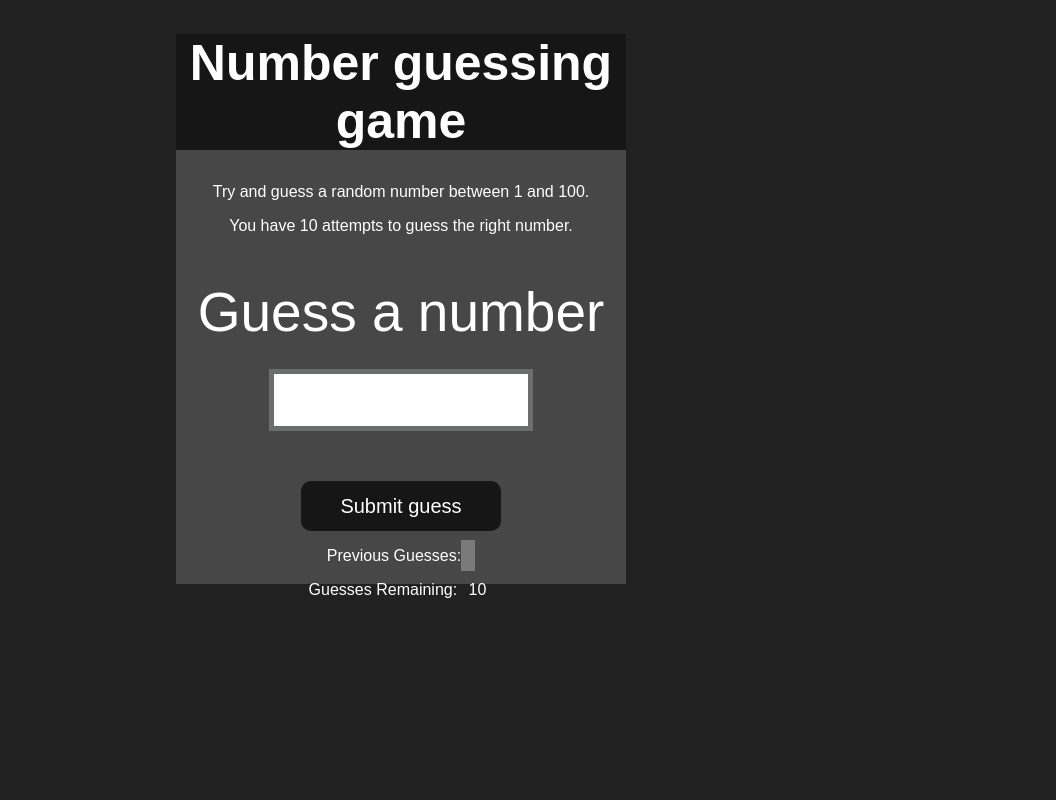
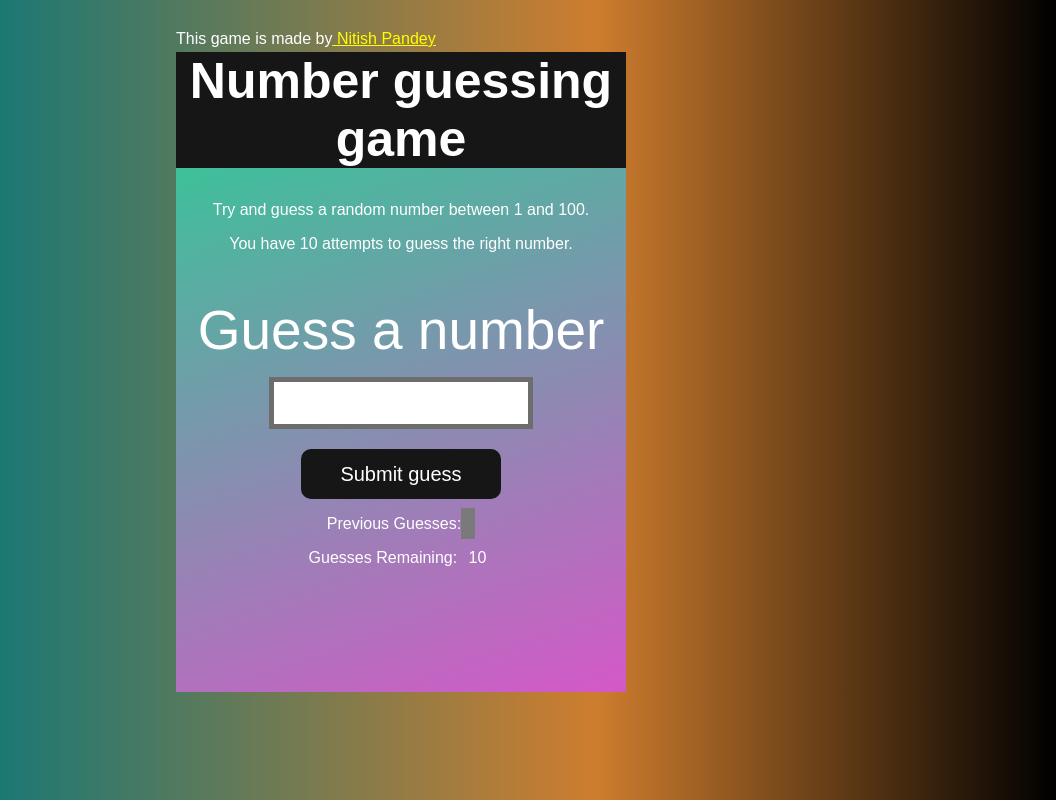
Before and after one commit to Nitish7040/Javascripts_Projects, a plain HTML site: page project_04/index.html in a window 1280 px wide. Shown: the whole page, without its empty margins (224-1280 px from the left). Drawn offline with Linux system fonts and the light colour scheme.

Commit message:
inital changes

```diff
--- a/project_04/index.html
+++ b/project_04/index.html
@@ -6,9 +6,9 @@
     <meta http-equiv="X-UA-Compatible" content="ie=edge">
     <title>Number Guessing Game</title>
     <link rel="stylesheet" href="./styles.css">
-    <!-- <link rel="stylesheet" href="../styles.css"> -->
 </head>
 <body>
+    <span class="name" >This game is made by<u><a href="https://github.com/Nitish7040/Javascripts_Projects/tree/main/project_04"> Nitish Pandey</a></u></span>
     <div id="wrapper">
       <h1>Number guessing game</h1>
     <p>Try and guess a random number between 1 and 100.</p>
--- a/project_04/styles.css
+++ b/project_04/styles.css
@@ -7,7 +7,8 @@ html {
     max-width: 750px;
     min-width: 480px;
     margin: 0 auto;
-    background-color: #212121;
+    background: rgb(26,120,117);
+    background: linear-gradient(90deg, rgba(26,120,117,1) 17%, rgba(206,125,46,1) 64%, rgba(0,0,0,1) 100%);
   }
 
   .lastResult {
@@ -28,7 +29,7 @@ html {
     border-radius: 25px;
     font-size: 30px;
     border-style: none;
-    margin-top: 30px;
+    margin-top: 0px;
     /* margin-left: 50px; */
   }
 
@@ -40,20 +41,20 @@ html {
     border-radius: 10px;
     font-size: 20px;
     border-style: none;
-    margin-top: 50px;
+    margin-top: 20px;
     /* margin-left: 75px; */
   }
 
   #guessField {
     color: #000;
     width: 250px;
-    height: 50px;
+    height: 40px;
     font-size: 30px;
     border-style: none;
-    margin-top: 25px;
+    margin-top: 0px;
 
     /* margin-left: 50px; */
-    border: 5px solid #6c6d6d;
+    border: 5px solid #6c6d6c;
     text-align: center;
   }
 
@@ -72,10 +73,11 @@ html {
     box-sizing: border-box;
     text-align: center;
     width: 450px;
-    height: 550px;
-    background-color: #474747;
+    height: 640px;
+    /* background-color: #474747; */
     color: #fff;
     font-size: 25px;
+    background-image: linear-gradient(-20deg, #d558c8 0%, #24d292 100%);
   }
 
   h1 {
@@ -89,3 +91,14 @@ html {
     font-size: 16px;
     text-align: center;
   }
+
+  .name{
+    /* border: 3px solid red; */
+    color: white;
+    position: relative;
+    top: 30px;
+  }
+  .name a{
+    /* border: 2px solid green; */
+    color: yellow;
+  }
```
